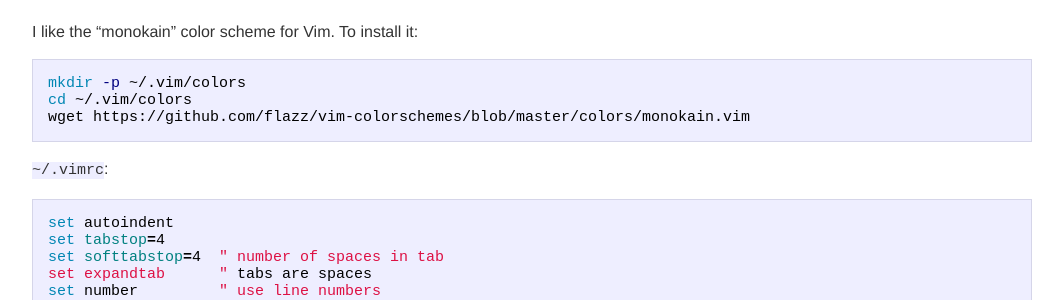
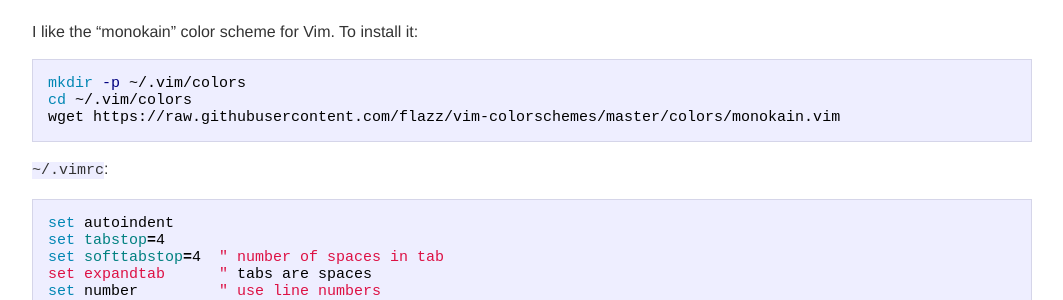
Before and after one commit to kcorder/kcorder.github.io, a Jekyll site: the page built from _posts/2021-01-13-term-configs.md, in a window 1280 px wide. Shown: the part 1272-1572 px from the top of the page, without its empty margins (108-1171 px from the left). Built offline with Jekyll 4.4.1, drawn with Linux system fonts in a browser that asks for light colours; part of the change alters nothing that is shown.

Commit message:
Update 2021-01-13-term-configs.md

````diff
--- a/_posts/2021-01-13-term-configs.md
+++ b/_posts/2021-01-13-term-configs.md
@@ -74,7 +74,7 @@ I like the "monokain" color scheme for Vim. To install it:
 ```bash
 mkdir -p ~/.vim/colors
 cd ~/.vim/colors
-wget https://github.com/flazz/vim-colorschemes/blob/master/colors/monokain.vim
+wget https://raw.githubusercontent.com/flazz/vim-colorschemes/master/colors/monokain.vim
 ```
 
 `~/.vimrc`:
````
